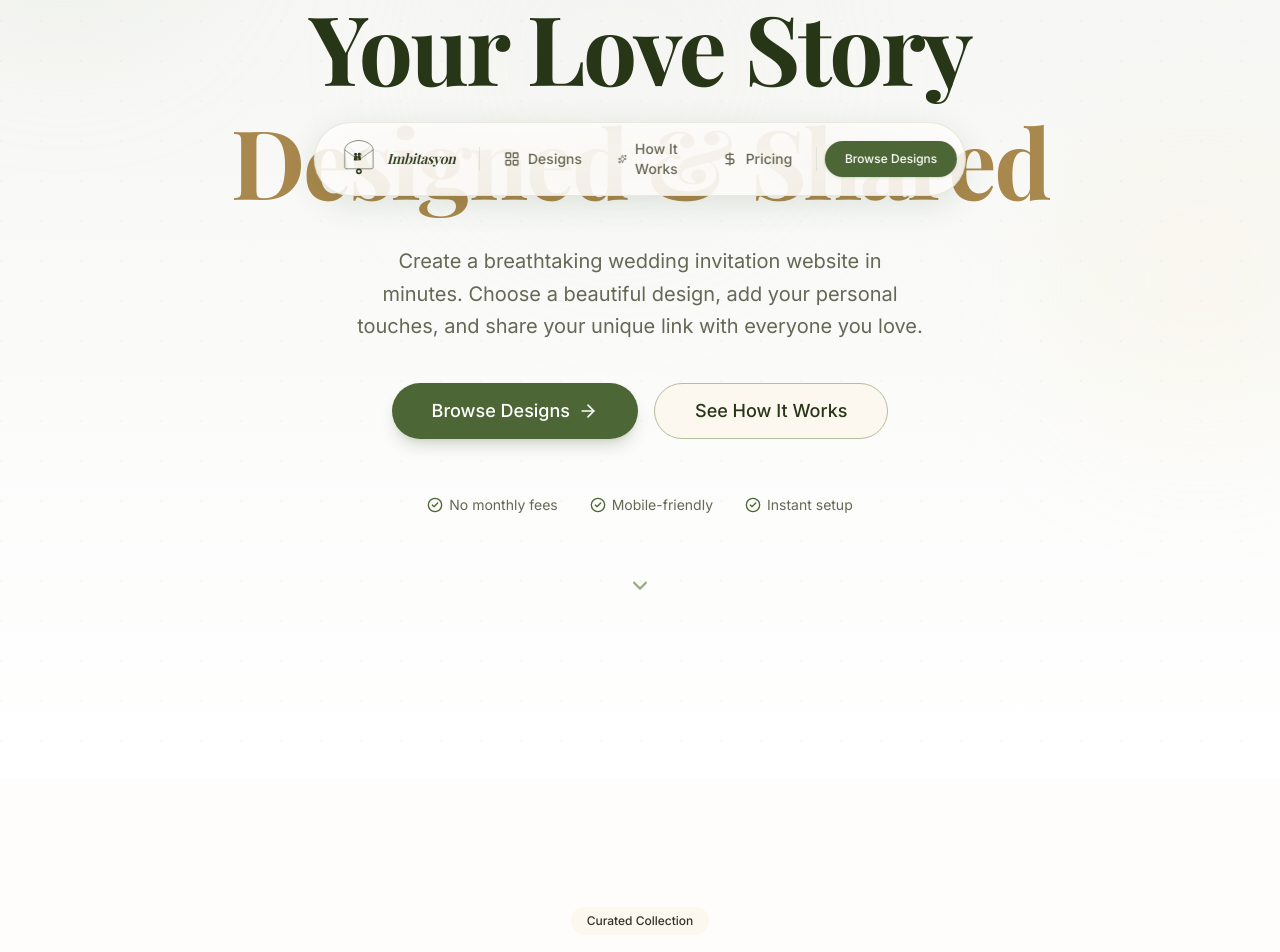
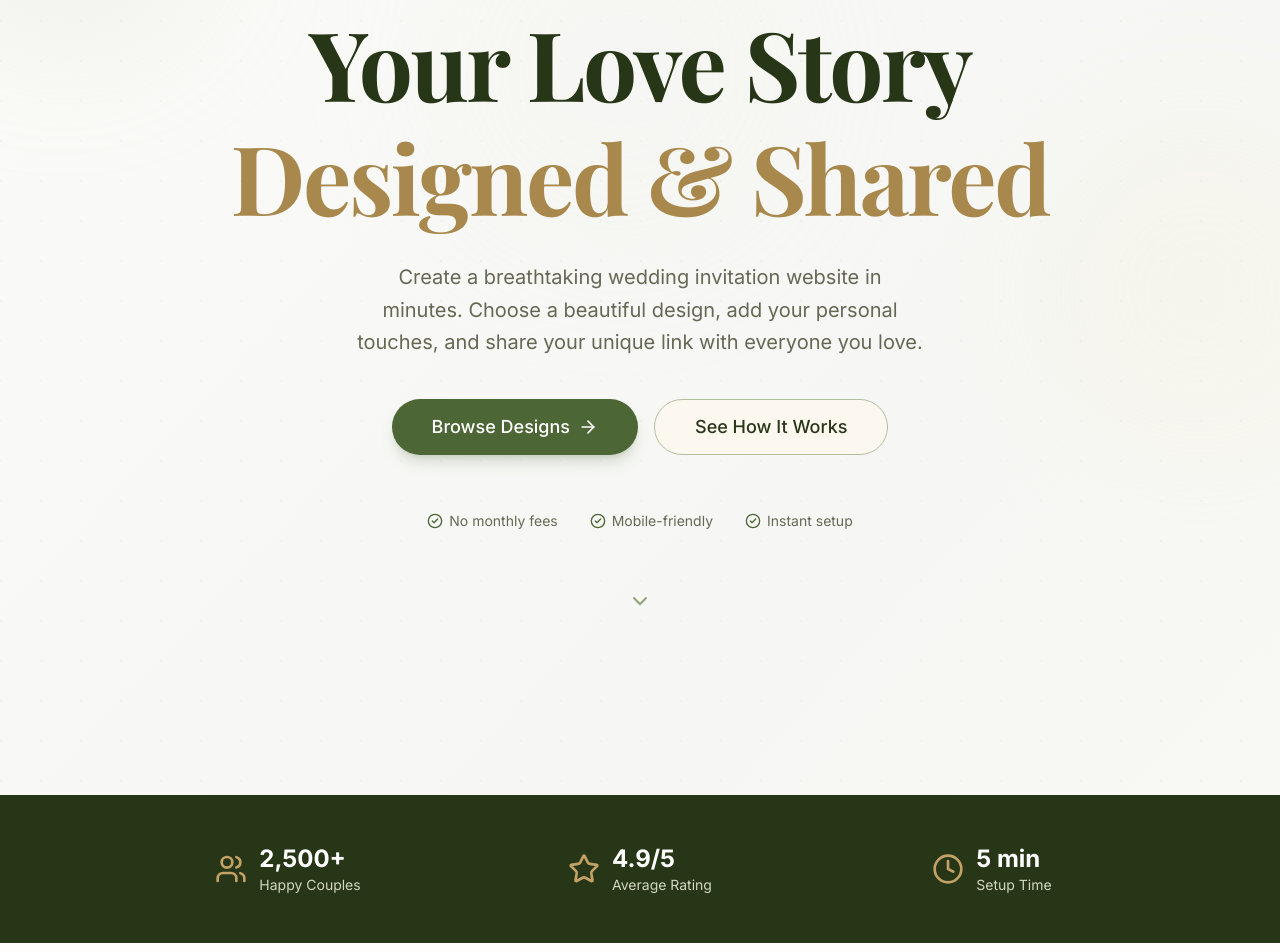
Before and after one commit to Arvin0416/inbitasyon, a Next.js app: page / in a window 1280 px wide. Shown: the part 580-1532 px from the top of the page. Built offline with nearby package versions, Linux system fonts and the light colour scheme; a web font is replaced by a local one.

Commit message:
Freebuff: for the header put it in the top again not the bottom but...

```diff
--- a/src/app/globals.css
+++ b/src/app/globals.css
@@ -155,3 +155,97 @@
 .animate-scale-in {
   animation: scaleIn 0.6s ease-out forwards;
 }
+
+/* Floating particles */
+@keyframes particle-float {
+  0%, 100% {
+    transform: translateY(0) translateX(0) rotate(0deg);
+  }
+  25% {
+    transform: translateY(-30px) translateX(10px) rotate(5deg);
+  }
+  50% {
+    transform: translateY(-15px) translateX(-8px) rotate(-3deg);
+  }
+  75% {
+    transform: translateY(-40px) translateX(5px) rotate(2deg);
+  }
+}
+
+/* Gradient shift animation for hero */
+@keyframes gradient-shift {
+  0%, 100% {
+    background-position: 0% 50%;
+  }
+  50% {
+    background-position: 100% 50%;
+  }
+}
+
+.animate-gradient {
+  background-size: 200% 200%;
+  animation: gradient-shift 8s ease infinite;
+}
+
+/* Magnetic hover effect for cards */
+.magnetic-hover {
+  transition: transform 0.3s cubic-bezier(0.25, 0.46, 0.45, 0.94);
+}
+
+.magnetic-hover:hover {
+  transform: translateY(-4px) scale(1.01);
+}
+
+/* Glow pulse for CTA buttons */
+@keyframes glow-pulse {
+  0%, 100% {
+    box-shadow: 0 0 20px rgba(168, 136, 77, 0.2);
+  }
+  50% {
+    box-shadow: 0 0 40px rgba(168, 136, 77, 0.4);
+  }
+}
+
+.glow-pulse:hover {
+  animation: glow-pulse 2s ease-in-out infinite;
+}
+
+/* Shimmer overlay effect */
+@keyframes shimmer {
+  0% {
+    background-position: -200% 0;
+  }
+  100% {
+    background-position: 200% 0;
+  }
+}
+
+.shimmer-overlay::after {
+  content: "";
+  position: absolute;
+  inset: 0;
+  background: linear-gradient(
+    90deg,
+    transparent 0%,
+    rgba(255, 255, 255, 0.08) 50%,
+    transparent 100%
+  );
+  background-size: 200% 100%;
+  animation: shimmer 4s ease-in-out infinite;
+  pointer-events: none;
+  border-radius: inherit;
+}
+
+/* Reduced motion */
+@media (prefers-reduced-motion: reduce) {
+  .animate-gradient,
+  .glow-pulse,
+  .shimmer,
+  .magnetic-hover {
+    animation: none !important;
+    transition: none !important;
+  }
+  .magnetic-hover:hover {
+    transform: none;
+  }
+}
--- a/src/app/layout.tsx
+++ b/src/app/layout.tsx
@@ -3,6 +3,7 @@ import { Inter, Playfair_Display } from "next/font/google";
 import "./globals.css";
 import { Header } from "@/components/Header";
 import { Footer } from "@/components/Footer";
+import { FloatingParticles, CursorGlow } from "@/components/FloatingParticles";
 import { Toaster } from "sonner";
 
 const inter = Inter({
@@ -38,7 +39,9 @@ export default function RootLayout({
       lang="en"
       className={`${inter.variable} ${playfair.variable} h-full antialiased`}
     >
-      <body className="min-h-full flex flex-col pb-24 md:pb-20">
+      <body className="min-h-full flex flex-col">
+        <FloatingParticles />
+        <CursorGlow />
         <Header />
         <main className="flex-1">{children}</main>
         <Footer />
--- a/src/app/page.tsx
+++ b/src/app/page.tsx
@@ -17,6 +17,9 @@ import {
   MessageCircle,
   ScrollText,
   ChevronDown,
+  Star,
+  Users,
+  Clock,
 } from "lucide-react";
 
 const steps = [
@@ -70,13 +73,21 @@ const features = [
   },
 ];
 
+const stats = [
+  { icon: Users, value: "2,500+", label: "Happy Couples" },
+  { icon: Star, value: "4.9/5", label: "Average Rating" },
+  { icon: Clock, value: "5 min", label: "Setup Time" },
+];
+
 const displayedTemplates = templates.slice(0, 3);
 
 export default function HomePage() {
   return (
     <div className="flex flex-col">
       {/* Hero Section */}
-      <section className="relative overflow-hidden bg-gradient-hero px-4 py-24 sm:py-32 lg:py-44">
+      <section className="relative overflow-hidden px-4 pt-32 pb-24 sm:pt-40 sm:pb-32 lg:pt-48 lg:pb-44">
+        {/* Animated gradient background */}
+        <div className="absolute inset-0 animate-gradient bg-gradient-to-br from-cream-50 via-olive-50 to-gold-50" />
         <div className="absolute inset-0 overflow-hidden pointer-events-none">
           <div className="absolute top-1/4 -left-20 w-72 h-72 rounded-full bg-olive-200/20 blur-3xl" />
           <div className="absolute bottom-1/4 -right-20 w-80 h-80 rounded-full bg-gold-200/15 blur-3xl" />
@@ -117,7 +128,7 @@ export default function HomePage() {
 
           <div className="mt-10 flex flex-col sm:flex-row items-center justify-center gap-4">
             <Link href="/gallery">
-              <Button variant="default" size="xl" className="w-full sm:w-auto shadow-lg shadow-olive-600/20">
+              <Button variant="default" size="xl" className="w-full sm:w-auto shadow-lg shadow-olive-600/20 glow-pulse">
                 Browse Designs
                 <ArrowRight className="ml-2 h-5 w-5" />
               </Button>
@@ -152,6 +163,23 @@ export default function HomePage() {
         </div>
       </section>
 
+      {/* Stats Bar */}
+      <section className="px-4 py-12 bg-olive-800">
+        <div className="mx-auto max-w-5xl">
+          <div className="grid grid-cols-1 sm:grid-cols-3 gap-8 text-center">
+            {stats.map((stat) => (
+              <div key={stat.label} className="flex items-center justify-center gap-3">
+                <stat.icon className="w-8 h-8 text-gold-400" />
+                <div className="text-left">
+                  <div className="text-2xl font-bold text-white">{stat.value}</div>
+                  <div className="text-sm text-olive-200">{stat.label}</div>
+                </div>
+              </div>
+            ))}
+          </div>
+        </div>
+      </section>
+
       {/* Featured Templates */}
       <section className="px-4 py-24 sm:py-32">
         <div className="mx-auto max-w-7xl">
@@ -166,7 +194,9 @@ export default function HomePage() {
           </div>
           <div className="grid grid-cols-1 sm:grid-cols-2 lg:grid-cols-3 gap-8">
             {displayedTemplates.map((template) => (
-              <TemplateCard key={template.id} template={template} />
+              <div key={template.id} className="magnetic-hover">
+                <TemplateCard template={template} />
+              </div>
             ))}
           </div>
           <div className="text-center mt-12">
@@ -233,7 +263,7 @@ export default function HomePage() {
           </div>
           <div className="grid grid-cols-1 sm:grid-cols-2 lg:grid-cols-4 gap-6">
             {features.map((feature) => (
-              <Card key={feature.title} className="text-center h-full hover:shadow-xl transition-all duration-300 hover:-translate-y-1 border-olive-100/80">
+              <Card key={feature.title} className="text-center h-full magnetic-hover border-olive-100/80 group">
                 <CardContent className="p-8">
                   <div className="w-14 h-14 rounded-2xl bg-olive-50 flex items-center justify-center mx-auto mb-5 group-hover:scale-110 transition-transform">
                     <feature.icon className={`w-7 h-7 ${feature.color}`} />
@@ -269,7 +299,7 @@ export default function HomePage() {
               ([key, tier]) => (
                 <Card
                   key={key}
-                  className={`relative overflow-hidden transition-all duration-300 hover:shadow-xl hover:-translate-y-1 h-full ${
+                  className={`relative overflow-hidden magnetic-hover h-full ${
                     key === "self-serve"
                       ? "border-olive-400 ring-1 ring-olive-400/50"
                       : "border-olive-200"
@@ -339,7 +369,7 @@ export default function HomePage() {
       {/* CTA */}
       <section className="px-4 py-24 sm:py-32">
         <div className="mx-auto max-w-3xl text-center">
-          <div className="bg-gradient-to-br from-olive-800 via-olive-700 to-olive-900 rounded-3xl p-12 sm:p-16 relative overflow-hidden">
+          <div className="bg-gradient-to-br from-olive-800 via-olive-700 to-olive-900 rounded-3xl p-12 sm:p-16 relative overflow-hidden shimmer-overlay">
             <div className="absolute inset-0 overflow-hidden pointer-events-none">
               <div className="absolute -top-20 -right-20 w-60 h-60 rounded-full bg-gold-400/10 blur-3xl" />
               <div className="absolute -bottom-20 -left-20 w-60 h-60 rounded-full bg-olive-400/10 blur-3xl" />
@@ -357,7 +387,7 @@ export default function HomePage() {
                 <Button
                   variant="gold"
                   size="xl"
-                  className="shadow-lg shadow-gold-500/25"
+                  className="shadow-lg shadow-gold-500/25 glow-pulse"
                 >
                   Create Your Wedding Website
                   <ArrowRight className="ml-2 h-5 w-5" />
--- /dev/null
+++ b/src/components/FloatingParticles.tsx
@@ -0,0 +1,105 @@
+"use client";
+
+import { useEffect, useState } from "react";
+
+interface Particle {
+  id: number;
+  x: number;
+  y: number;
+  size: number;
+  opacity: number;
+  duration: number;
+  delay: number;
+  type: "heart" | "sparkle" | "dot";
+}
+
+export function FloatingParticles() {
+  const [particles, setParticles] = useState<Particle[]>([]);
+
+  useEffect(() => {
+    const types: Particle["type"][] = ["heart", "sparkle", "dot"];
+    setParticles(
+      Array.from({ length: 25 }, (_, i) => ({
+        id: i,
+        x: Math.random() * 100,
+        y: Math.random() * 100,
+        size: Math.random() * 12 + 6,
+        opacity: Math.random() * 0.15 + 0.05,
+        duration: Math.random() * 20 + 15,
+        delay: Math.random() * 10,
+        type: types[Math.floor(Math.random() * types.length)],
+      }))
+    );
+  }, []);
+
+  if (particles.length === 0) return null;
+
+  return (
+    <div className="fixed inset-0 pointer-events-none overflow-hidden z-0" aria-hidden="true">
+      {particles.map((p) => (
+        <div
+          key={p.id}
+          className="absolute text-olive-400"
+          style={{
+            left: `${p.x}%`,
+            top: `${p.y}%`,
+            fontSize: `${p.size}px`,
+            opacity: p.opacity,
+            animation: `particle-float ${p.duration}s ease-in-out ${p.delay}s infinite`,
+          }}
+        >
+          {p.type === "heart" && "♥"}
+          {p.type === "sparkle" && "✦"}
+          {p.type === "dot" && "•"}
+        </div>
+      ))}
+    </div>
+  );
+}
+
+export function CursorGlow() {
+  const [position, setPosition] = useState({ x: 0, y: 0 });
+  const [isVisible, setIsVisible] = useState(false);
+  const [isTouchDevice, setIsTouchDevice] = useState(true);
+
+  useEffect(() => {
+    const isTouch = window.matchMedia("(hover: none)").matches;
+    setIsTouchDevice(isTouch);
+    if (isTouch) return;
+
+    const handleMouseMove = (e: MouseEvent) => {
+      setPosition({ x: e.clientX, y: e.clientY });
+      setIsVisible(true);
+    };
+
+    const handleMouseLeave = () => setIsVisible(false);
+    const handleMouseEnter = () => setIsVisible(true);
+
+    window.addEventListener("mousemove", handleMouseMove, { passive: true });
+    document.addEventListener("mouseleave", handleMouseLeave);
+    document.addEventListener("mouseenter", handleMouseEnter);
+
+    return () => {
+      window.removeEventListener("mousemove", handleMouseMove);
+      document.removeEventListener("mouseleave", handleMouseLeave);
+      document.removeEventListener("mouseenter", handleMouseEnter);
+    };
+  }, []);
+
+  if (isTouchDevice) return null;
+
+  return (
+    <div
+      className="pointer-events-none fixed z-[9999] transition-opacity duration-300 hidden md:block"
+      style={{
+        left: position.x - 150,
+        top: position.y - 150,
+        width: 300,
+        height: 300,
+        background: "radial-gradient(circle, rgba(143,160,115,0.08) 0%, rgba(196,162,101,0.04) 40%, transparent 70%)",
+        borderRadius: "50%",
+        opacity: isVisible ? 1 : 0,
+      }}
+    />
+  );
+}
--- a/src/components/Header.tsx
+++ b/src/components/Header.tsx
@@ -4,7 +4,7 @@ import Link from "next/link";
 import { Button } from "@/components/ui/button";
 import { LayoutGrid, Sparkles, DollarSign, Menu, X } from "lucide-react";
 import { Logo } from "@/components/Logo";
-import { useState } from "react";
+import { useState, useEffect } from "react";
 import { motion, AnimatePresence } from "framer-motion";
 
 const navItems = [
@@ -15,17 +15,31 @@ const navItems = [
 
 export function Header() {
   const [mobileOpen, setMobileOpen] = useState(false);
+  const [scrolled, setScrolled] = useState(false);
+
+  useEffect(() => {
+    const handleScroll = () => setScrolled(window.scrollY > 20);
+    window.addEventListener("scroll", handleScroll, { passive: true });
+    return () => window.removeEventListener("scroll", handleScroll);
+  }, []);
 
   return (
     <>
-      {/* Desktop: macOS-style floating bottom dock */}
-      <nav className="hidden md:flex fixed bottom-6 left-1/2 -translate-x-1/2 z-50">
-        <div className="flex items-center gap-1 px-2 py-2 bg-white/80 backdrop-blur-2xl border border-olive-200/50 rounded-full shadow-[0_8px_32px_rgba(40,54,24,0.12)]">
-          {/* Logo */}            <Link
+      {/* Desktop: floating top navbar */}
+      <nav className="hidden md:flex fixed top-4 left-1/2 -translate-x-1/2 z-50 transition-all duration-300">
+        <div
+          className={`flex items-center gap-1 px-2 py-2 rounded-full transition-all duration-300 ${
+            scrolled
+              ? "bg-white/90 backdrop-blur-2xl border border-olive-200/50 shadow-[0_8px_32px_rgba(40,54,24,0.15)]"
+              : "bg-white/60 backdrop-blur-xl border border-transparent shadow-none"
+          }`}
+        >
+          {/* Logo */}
+          <Link
             href="/"
             className="flex items-center gap-2 px-4 py-1.5 rounded-full hover:bg-olive-50 transition-all duration-200 group"
           >
-            <Logo className="w-10 h-10" />
+            <Logo className="w-8 h-8" />
             <span className="text-sm font-serif font-semibold text-olive-800 tracking-tight italic">
               Imbitasyon
             </span>
@@ -62,14 +76,20 @@ export function Header() {
         </div>
       </nav>
 
-      {/* Mobile: bottom floating dock */}
-      <nav className="md:hidden fixed bottom-4 left-4 right-4 z-50">
-        <div className="flex items-center justify-between px-3 py-2 bg-white/85 backdrop-blur-2xl border border-olive-200/50 rounded-2xl shadow-[0_8px_32px_rgba(40,54,24,0.12)]">
+      {/* Mobile: floating top bar */}
+      <nav className="md:hidden fixed top-3 left-3 right-3 z-50">
+        <div
+          className={`flex items-center justify-between px-3 py-2 rounded-2xl transition-all duration-300 ${
+            scrolled
+              ? "bg-white/90 backdrop-blur-2xl border border-olive-200/50 shadow-[0_8px_32px_rgba(40,54,24,0.15)]"
+              : "bg-white/60 backdrop-blur-xl border border-transparent shadow-none"
+          }`}
+        >
           <Link
             href="/"
             className="flex items-center gap-2 px-3 py-1.5 rounded-xl hover:bg-olive-50 transition-colors"
           >
-            <Logo className="w-9 h-9" />
+            <Logo className="w-8 h-8" />
             <span className="text-sm font-serif font-semibold text-olive-800 italic">
               Imbitasyon
             </span>
@@ -103,9 +123,9 @@ export function Header() {
         <AnimatePresence>
           {mobileOpen && (
             <motion.div
-              initial={{ opacity: 0, y: 10, scale: 0.95 }}
+              initial={{ opacity: 0, y: -10, scale: 0.95 }}
               animate={{ opacity: 1, y: 0, scale: 1 }}
-              exit={{ opacity: 0, y: 10, scale: 0.95 }}
+              exit={{ opacity: 0, y: -10, scale: 0.95 }}
               transition={{ duration: 0.2, ease: "easeOut" }}
               className="mt-2 bg-white/90 backdrop-blur-2xl border border-olive-200/50 rounded-2xl shadow-lg p-3 space-y-1"
             >
@@ -131,8 +151,6 @@ export function Header() {
           )}
         </AnimatePresence>
       </nav>
-
-
     </>
   );
 }
```
